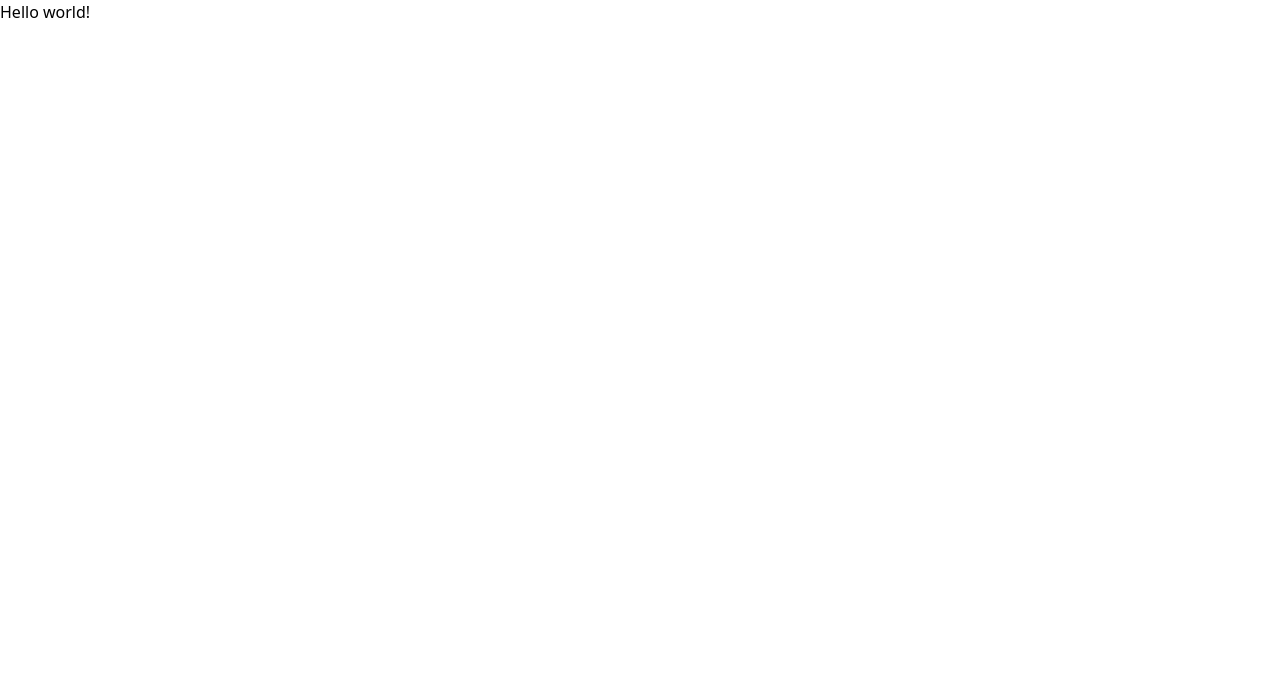
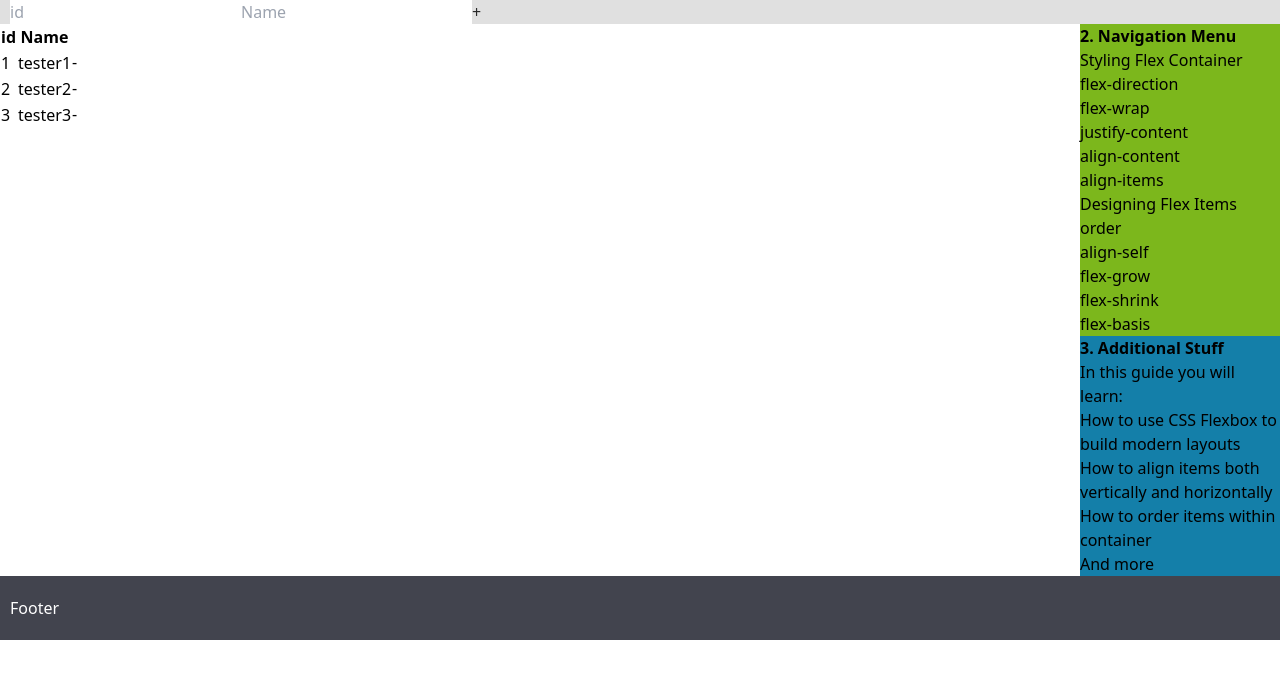
Before and after one commit to purachetzheng/S2_Group7, a Vue app: page / in a window 1280 px wide. Shown: the top 678 px of the page. Built offline with nearby package versions, Linux system fonts and the light colour scheme.

Commit message:
test addNewUser and delUser

```diff
--- a/src/App.vue
+++ b/src/App.vue
@@ -1,13 +1,145 @@
 <script setup>
-
+import { ref,reactive } from 'vue'
+const users = reactive([
+  {
+    id: 1,
+    name: 'tester1',
+  },
+  {
+    id: 2,
+    name: 'tester2',
+  },
+  {
+    id: 3,
+    name: 'tester3',
+  },
+])
+const newUserID = ref('')
+const newUserName = ref('')
+const addNew = () => {
+  users.push({
+    id: newUserID.value,
+    name: newUserName.value
+  })
+}
+const delUser = (id) => {
+  console.log(id)
+  users.splice(users.findIndex(ele => ele.id == id),1)
+}
 </script>
 
 <template>
-  <h1 class="text-3xl font-bold underline">
-    Hello world!
-  </h1>
+
+  <div id="container">
+    <div id="header">
+      <input type="text" class="mr-2" v-model="newUserID" placeholder="id">
+      <input type="text" class="mr-2" v-model="newUserName" placeholder="Name">
+      <button class="bg-blue-500 hover:bg-blue-700 text-white font-bold py-2 px-4 rounded-full" @click="addNew">+</button>
+    </div>
+    <div id="wrapper">
+      <div id="content">
+        <table class="table-auto">
+          <thead>
+            <tr>
+              <th>id</th>
+              <th>Name</th>
+            </tr>
+          </thead>
+          <tbody>
+            <tr v-for="(user,i) in users">
+              <td>{{user.id}} </td>
+              <td>{{user.name}} </td>
+              <button class="bg-red-500 hover:bg-red-700 text-white font-bold py-2 px-4 rounded-full" @click="delUser(user.id)">-</button>
+            </tr>
+          </tbody>
+        </table>
+      </div>
+    </div>
+    <div id="navigation">
+      <p><strong>2. Navigation Menu</strong></p>
+      <h3>Styling Flex Container</h3>
+      <ul>
+        <li>flex-direction</li>
+        <li>flex-wrap</li>
+        <li>justify-content</li>
+        <li>align-content</li>
+        <li>align-items</li>
+      </ul>
+      <h3>Designing Flex Items</h3>
+      <ul>
+        <li>order</li>
+        <li>align-self</li>
+        <li>flex-grow</li>
+        <li>flex-shrink</li>
+        <li>flex-basis</li>
+      </ul>
+    </div>
+    <div id="extra">
+      <p><strong>3. Additional Stuff</strong></p>
+      <h3>In this guide you will learn:</h3>
+      <ul>
+        <li>How to use CSS Flexbox to build modern layouts</li>
+        <li>How to align items both vertically and horizontally</li>
+        <li>How to order items within container</li>
+        <li>And more</li>
+      </ul>
+    </div>
+    <div id="footer"><p>Footer</p></div>
+  </div>
 </template>
 
 <style>
+html,
+body {
+  margin: 0;
+  padding: 0;
+}
+div#header {
+  position: relative;
+  color: #292929;
+  padding-left: 10px;
+  background: #e0e0e0;
+}
 
+div#navigation {
+  background: #7cb71c;
+}
+
+div#navigation li {
+  list-style: none;
+}
+
+div#extra {
+  background: #147fa9;
+}
+
+div#footer {
+  background: #42444e;
+  color: #fff;
+}
+
+div#footer p {
+  padding: 20px 10px;
+}
+
+div#content {
+  float: left;
+  width: 500px;
+}
+
+div#navigation {
+  float: right;
+  width: 200px;
+}
+
+div#extra {
+  float: right;
+  clear: right;
+  width: 200px;
+}
+
+div#footer {
+  clear: both;
+  width: 100%;
+}
 </style>
```
